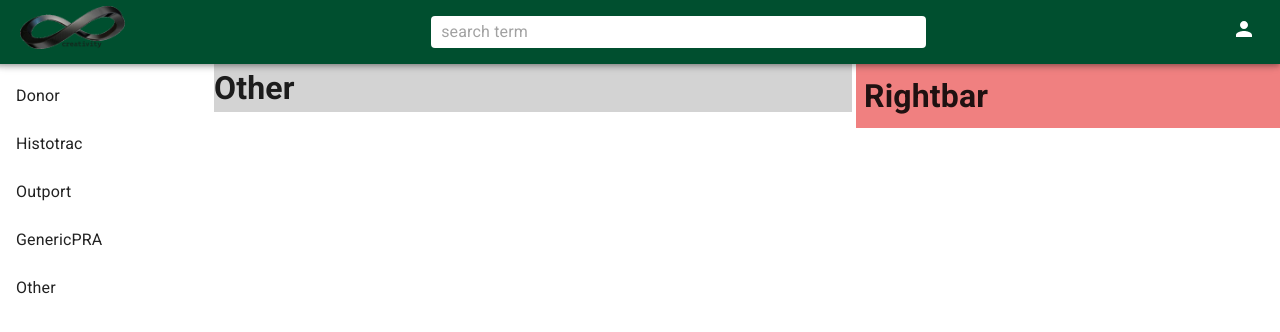
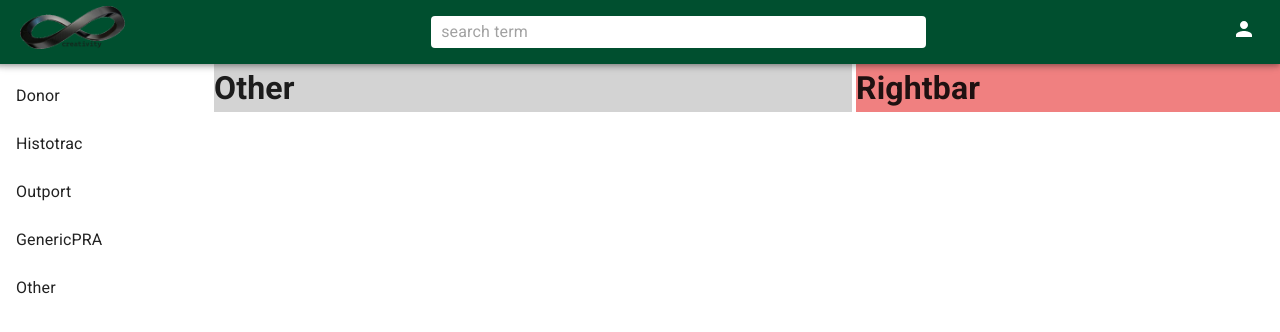
Before and after one commit to lestergut/mui5ex, a React (Create React App) app: page /other in a window 1280 px wide. Shown: the top 332 px of the page. Built offline with nearby package versions, Linux system fonts and the light colour scheme.

Commit message:
trying to fix sidebar, feed and rightbar width

```diff
--- a/src/components/Feed.js
+++ b/src/components/Feed.js
@@ -6,7 +6,11 @@ import KwnoledgeUnit from './KwnoledgeUnit';
 const Feed = ({ children, drawerWidth }) => {
    const [expanded, setExpanded] = useState(false);
 
-   return <Box bgcolor="lightgrey">{children}</Box>;
+   return (
+      <Box bgcolor="lightgrey" sx={{ flex: 3 }}>
+         {children}
+      </Box>
+   );
 };
 
 export default Feed;
--- a/src/components/Rightbar.js
+++ b/src/components/Rightbar.js
@@ -5,8 +5,7 @@ const Rightbar = () => {
       <Box
          bgcolor="lightcoral"
          flex={2}
-         flexShrink={1}
-         p={1}
+         p={0}
          sx={{ display: { xs: 'none', sm: 'block' } }}
       >
          <h1>Rightbar</h1>
--- a/src/components/Sidebar.js
+++ b/src/components/Sidebar.js
@@ -31,6 +31,7 @@ const Sidebar = ({ drawerWidth }) => {
             sx={{
                width: '100%',
                maxWidth: drawerWidth,
+               flex: 1,
             }}
             PaperProps={{ sx: { backgroundColor: 'orage' } }}
          >
```
